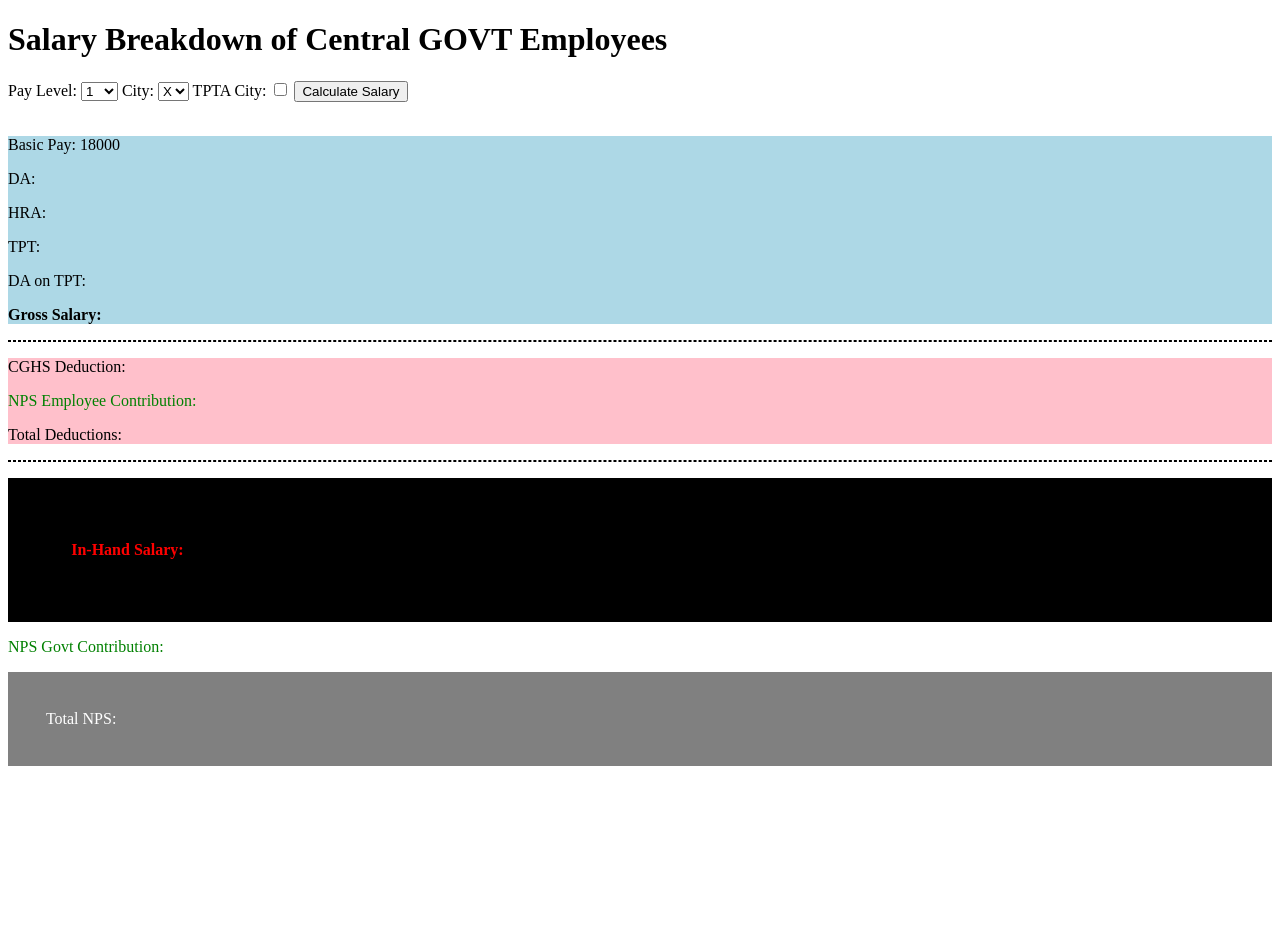
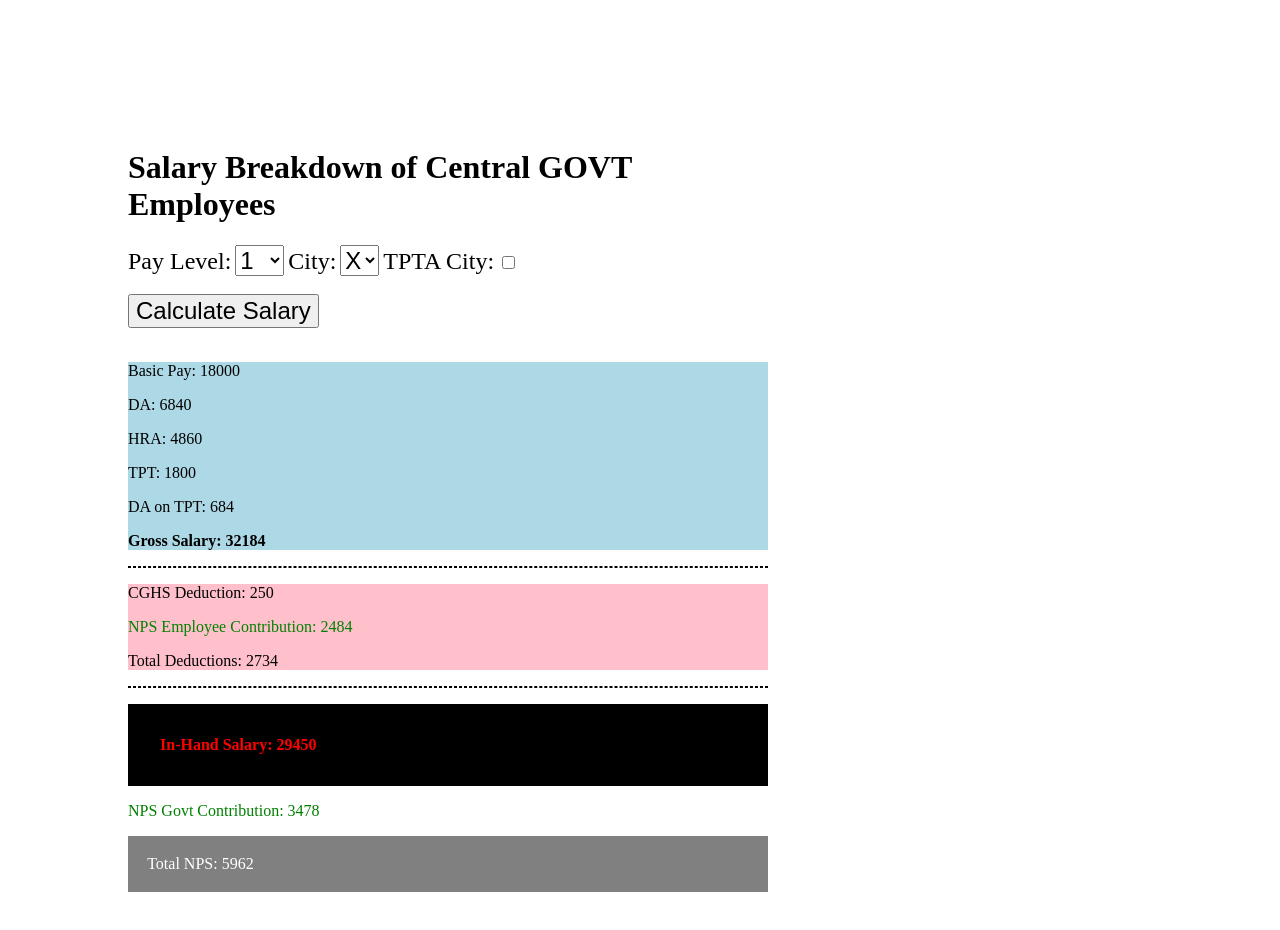
Before and after one commit to bappa402/bappa-calculators.github.io, a plain HTML site: page govt_job_salary_calculation.html in a window 1280 px wide. Both pictures are taken after a click on the button "Calculate Salary". Before the commit the page ends 800 px from the top, so only its background shows below. Drawn offline with Linux system fonts and the light colour scheme.

Commit message:
Update govt_job_salary_calculation.html

```diff
--- a/govt_job_salary_calculation.html
+++ b/govt_job_salary_calculation.html
@@ -63,10 +63,10 @@
             var total_nps = npsEmployeeContribution + npsGovtContribution;
 
             document.getElementById("basic").innerHTML = basic;
-            document.getElementById("da").innerHTML = datoFixed(0);
-            document.getElementById("hra").innerHTML = hratoFixed(0);
+            document.getElementById("da").innerHTML = da.toFixed(0);
+            document.getElementById("hra").innerHTML = hra.toFixed(0);
             document.getElementById("tpt").innerHTML = tpt;
-            document.getElementById("tpt_da").innerHTML = tpt_datoFixed(0);
+            document.getElementById("tpt_da").innerHTML = tpt_da.toFixed(0);
             document.getElementById("grossSalary").innerHTML = grossSalary.toFixed(0);
             document.getElementById("npsEmployeeContribution").innerHTML = npsEmployeeContribution.toFixed(0);
             document.getElementById("npsGovtContribution").innerHTML = npsGovtContribution.toFixed(0);
@@ -104,6 +104,7 @@
 
     <label for="tptaCity">TPTA City:</label>
     <input type="checkbox" id="tptaCity" name="tptaCity">
+	<br><br>
 
     <button onclick="calculateSalary()">Calculate Salary</button>
 
@@ -130,6 +131,16 @@
         .dashed {
             border-style: dashed;
         }
+		body {
+		margin-left: 10%;
+
+		width: 50%;
+		padding: 5%;
+		margin: 5%;
+		}
+		label, select, option, input, button {
+		font-size: 150%;
+		}
     </style>
 
 </body>
```
